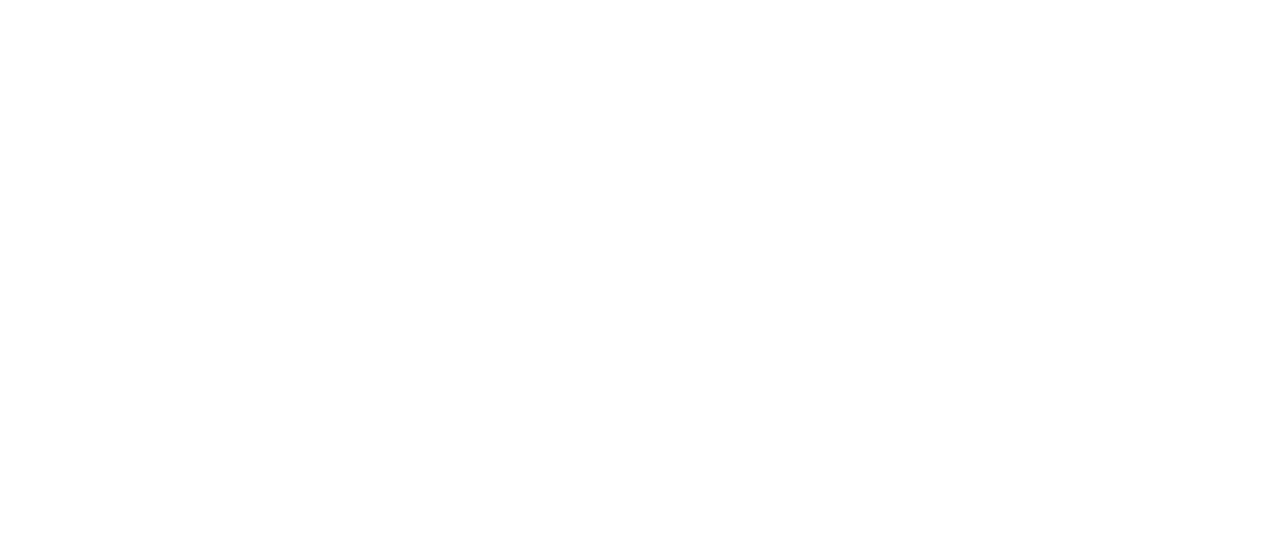
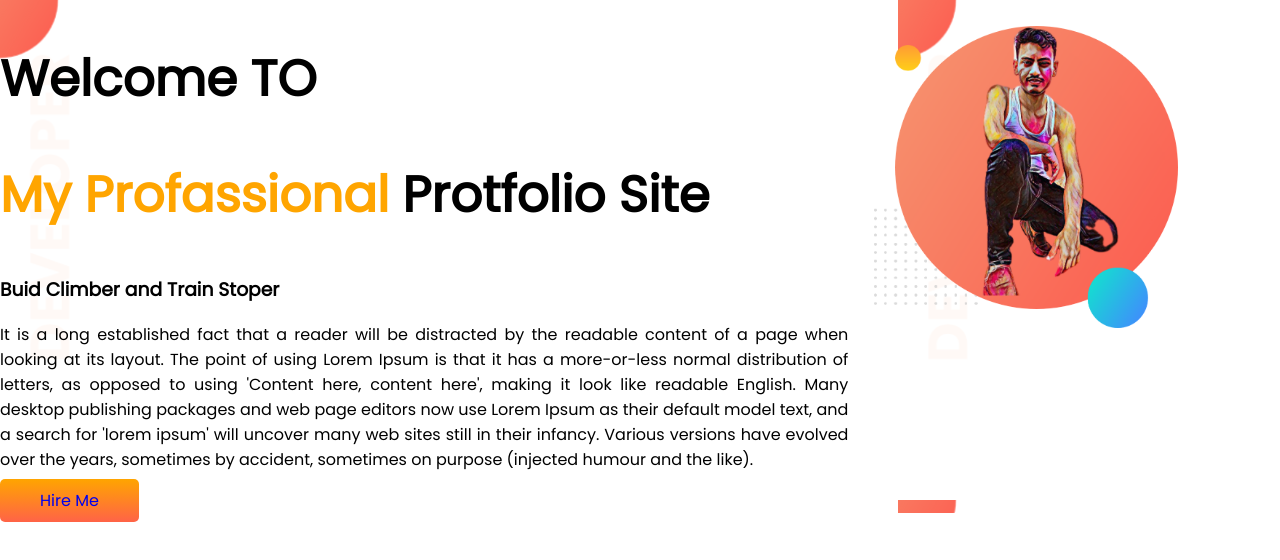
Before and after one commit to arafat2003/my-protfolio, a plain HTML site: page index.html in a window 1280 px wide. Drawn offline with Linux system fonts and the light colour scheme.

Commit message:
firs protfolio

```diff
--- a/index.html
+++ b/index.html
@@ -1,13 +1,40 @@
 <!DOCTYPE html>
 <html lang="en">
+
 <head>
     <meta charset="UTF-8">
     <meta http-equiv="X-UA-Compatible" content="IE=edge">
     <meta name="viewport" content="width=device-width, initial-scale=1.0">
     <title>MD. Arfat Protfolio</title>
     <link rel="stylesheet" href="style.css">
+    <link rel="preconnect" href="https://fonts.googleapis.com">
+    <link rel="preconnect" href="https://fonts.gstatic.com" crossorigin>
+    <link href="https://fonts.googleapis.com/css2?family=Poppins&display=swap" rel="stylesheet">
 </head>
+
 <body>
+    <section class="top-banner">
+        <div>
+            <h1>Welcome TO</h1>
+            <h1><span class="orane">My Profassional</span> Protfolio Site</h1>
+            <h3>Buid Climber and Train Stoper</h3>
+            <p class="modify">It is a long established fact that a reader will be distracted by the readable content of
+                a page when
+                looking
+                at its layout. The point of using Lorem Ipsum is that it has a more-or-less normal distribution of
+                letters,
+                as opposed to using 'Content here, content here', making it look like readable English. Many desktop
+                publishing packages and web page editors now use Lorem Ipsum as their default model text, and a search
+                for
+                'lorem ipsum' will uncover many web sites still in their infancy. Various versions have evolved over the
+                years, sometimes by accident, sometimes on purpose (injected humour and the like).
+            </p>
+            <a href="#" class="btn">Hire Me</a>
+        </div>
+        <div class="width">
+            <img src="images/image1.png" alt="">
+        </div>
+    </section>
+</body>
 
-</body>
 </html>
--- a/style.css
+++ b/style.css
@@ -0,0 +1,33 @@
+body{
+    font-family: 'Poppins', sans-serif;
+    margin: 0;
+}
+h1{
+    font-size: 50px;
+}
+.orane{
+    color: orange;
+}
+section{
+    display: flex;
+}
+.width{
+    width: 2174px;
+    padding: 2%;
+}
+.width img{
+    width: 80%;
+    bottom: 0;
+}
+.modify{
+    text-align: justify;
+}
+.btn{
+    text-decoration: none;
+    background-image: linear-gradient(orange,tomato);
+    padding: 10px 40px;
+    border-radius: 5px;
+}
+.top-banner{
+    background-image: url(images/top-banner.png);
+}
```
Also changed, not shown: images/dream-bg.png (added), images/exp-bg.png (added), images/image1.png (added), images/image2.png (added), images/jhankar.png (added), images/jhankar2.png (added), images/top-banner.png (added).
